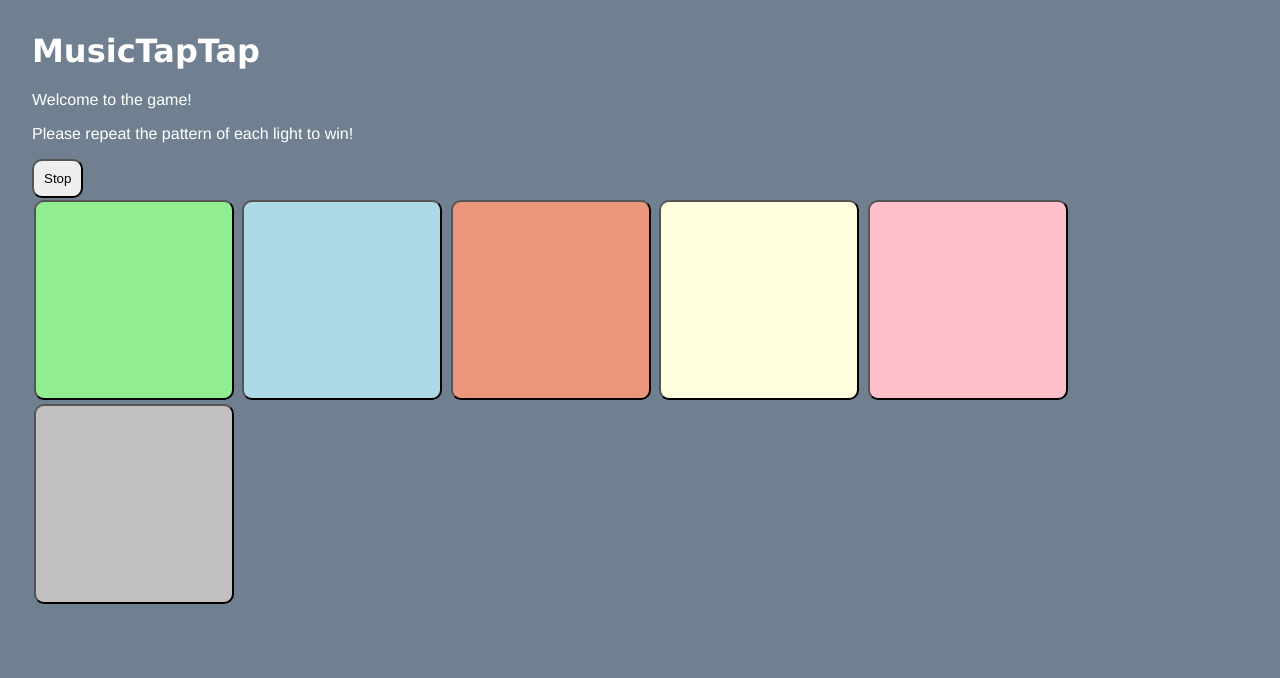
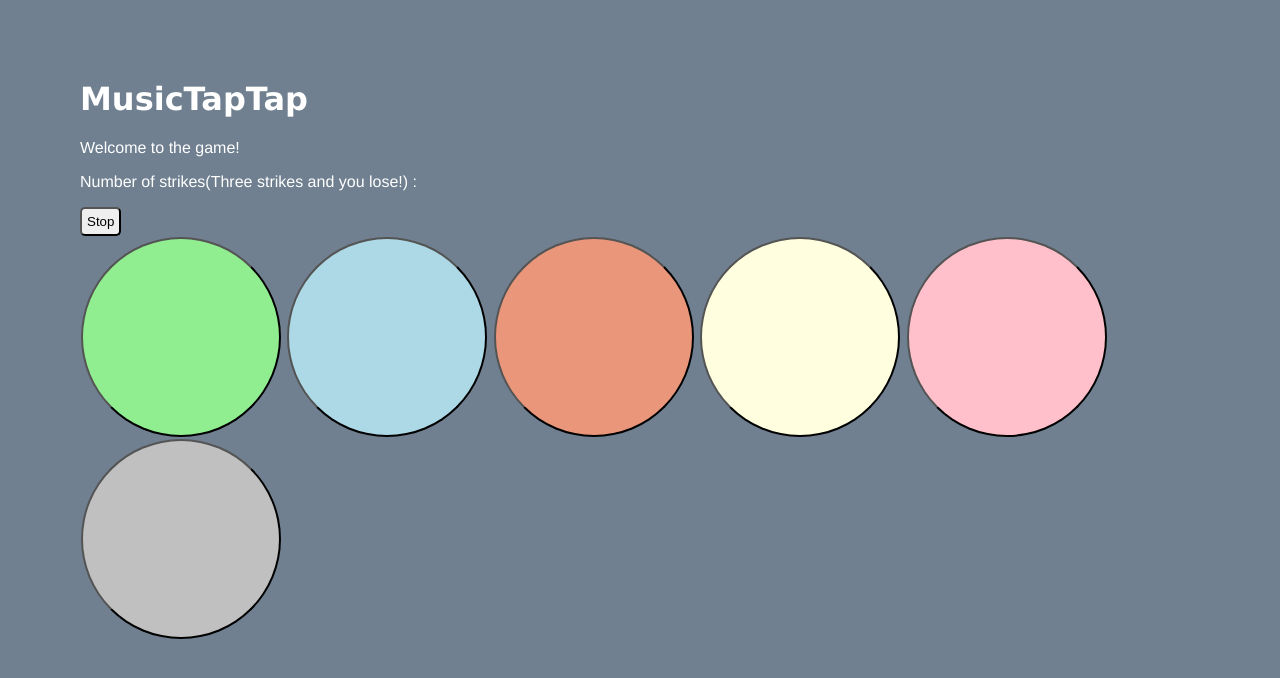
Before and after one commit to Jhu730/music_game_glitch, a plain HTML site: page index.html in a window 1280 px wide. Both pictures are taken after a click on the button "Start". Drawn offline with Linux system fonts and the light colour scheme.

Commit message:
added features

```diff
--- a/index.html
+++ b/index.html
@@ -20,13 +20,14 @@
       Welcome to the game!
     </p>
 
-    <p>
-      Please repeat the pattern of each light to win!
-    </p>
+   <p> Number of strikes(Three strikes and you lose!) :</p> <p id="output"> </p>
+
 
     <button id="startBtn" onclick="startGame()">
-      Start
+     Start
     </button>
+
+
     <button class="hidden" id="stopBtn" onclick="stopGame()">
       Stop
     </button>
@@ -56,19 +57,18 @@
         onmousedown="startTone(4)"
         onmouseup="stopTone()"
       ></button>
-       <button
+      <button
         id="button5"
         onclick="guess(5)"
         onmousedown="startTone(5)"
         onmouseup="stopTone()"
       ></button>
-       <button
+      <button
         id="button6"
         onclick="guess(6)"
         onmousedown="startTone(6)"
         onmouseup="stopTone()"
       ></button>
-
     </div>
   </body>
 </html>
--- a/script.js
+++ b/script.js
@@ -1,19 +1,20 @@
 //Global Variables
-var pattern = [2, 2, 4, 3, 2, 1, 2, 4];
+var pattern = [5, 6, 2, 2, 4, 3, 1, 2];
 var progress = 0;
 var gamePlaying = false;
 var tonePlaying = false;
 var volume = 0.5; //must be between 0.0 and 1.0
 var guessCounter = 0;
+var checkStrikes;
 
 // global constants
-const clueHoldTime = 1000; //how long to hold each clue's light/sound
+var clueHoldTime = 1000; //how long to hold each clue's light/sound
 const cluePauseTime = 333; //how long to pause in between clues
 const nextClueWaitTime = 1000; //how long to wait before starting playback of the clue sequence
 
 function startGame() {
   //initialize game variables
-  guessCounter = 0;
+  checkStrikes = 0;
   progress = 0;
   gamePlaying = true;
   document.getElementById("startBtn").classList.add("hidden");
@@ -22,6 +23,7 @@ function startGame() {
 }
 
 function stopGame() {
+  checkStrikes = 0;
   gamePlaying = false;
   document.getElementById("startBtn").classList.remove("hidden");
   document.getElementById("stopBtn").classList.add("hidden");
@@ -32,7 +34,9 @@ const freqMap = {
   1: 261.6,
   2: 329.6,
   3: 392,
-  4: 466.2
+  4: 466.2,
+  5: 150.1,
+  6: 569.2
 };
 function playTone(btn, len) {
   o.frequency.value = freqMap[btn];
@@ -80,9 +84,11 @@ function playSingleClue(btn) {
 }
 
 function playClueSequence() {
+  guessCounter = 0;
   let delay = nextClueWaitTime; //set delay to initial wait time
   for (let i = 0; i <= progress; i++) {
     // for each clue that is revealed so far
+    clueHoldTime = clueHoldTime - 30;
     console.log("play single clue: " + pattern[i] + " in " + delay + "ms");
     setTimeout(playSingleClue, delay, pattern[i]); // set a timeout to play that clue
     delay += clueHoldTime;
@@ -100,32 +106,31 @@ function winGame() {
   alert("Game Over. You Won!");
 }
 
-
-
-function guess(btn){
+function guess(btn) {
   console.log("user guessed: " + btn);
-
-  if(!gamePlaying){
+  if (!gamePlaying) {
     return;
   }
 
-  if(pattern[guessCounter] == btn){
-    //Correct
-    if(guessCounter == progress){
-      if(progress == pattern.length - 1){
-        //You Win!
+  if (pattern[guessCounter] == btn) {
+    if (guessCounter == progress) {
+      if (progress == pattern.length - 1) {
         winGame();
-      }else{
-        // Next Pattern
+      } else {
         progress++;
         playClueSequence();
+
       }
-    }else{
-      //Go Again
+    } else {
       guessCounter++;
     }
-  }else{
-    //You Lose
-    loseGame();
+  } else {
+    checkStrikes++;
+    document.getElementById("output").innerHTML = checkStrikes;
+    console.log("Number of Strikes: " + checkStrikes);
+    playClueSequence();
+    if (checkStrikes == 3) {
+      loseGame();
+    }
   }
 }
--- a/style.css
+++ b/style.css
@@ -2,7 +2,7 @@
 
 body {
   font-family: helvetica, arial, sans-serif;
-  margin: 2em;
+  margin: 5em;
   background-color: slategrey;
   color: white;
 }
@@ -12,14 +12,16 @@ h1 {
 }
 
 button {
-  padding: 10px;
-  border-radius: 10px;
+  padding: 5px;
+  border-radius: 5px;
 }
 
 #gameButtonArea > button {
   width: 200px;
   height: 200px;
-  margin: 2px;
+  margin: 1px;
+  border-radius:50%;
+  display: inline-block;
 }
 
 .hidden {
@@ -30,7 +32,8 @@ button {
   background: lightgreen;
 }
 
-#button1:active,  #button1.lit{
+#button1:active,
+#button1.lit {
   background: darkgreen;
 }
 
@@ -38,15 +41,17 @@ button {
   background: lightblue;
 }
 
-#button2:active,  #button2.lit {
+#button2:active,
+#button2.lit {
   background: blue;
 }
 
 #button3 {
-  background: 	darksalmon;
+  background: darksalmon;
 }
 
-#button3:active,  #button3.lit{
+#button3:active,
+#button3.lit {
   background: darkred;
 }
 
@@ -54,21 +59,24 @@ button {
   background: lightyellow;
 }
 
-#button4:active,  #button4.litb {
+#button4:active,
+#button4.lit{
   background: yellow;
 }
 
-#button5{
-   background: pink;
+#button5 {
+  background: pink;
 }
-#button5:active, #button5.litb {
+#button5:active,
+#button5.lit {
   background: hotpink;
 }
 
-  #button6{
-   background:silver;
+#button6 {
+  background: silver;
 }
 
-  #button6:active,  #button6.litb {
+#button6:active,
+#button6.lit{
   background: grey;
-  }
+}
```
Also changed, not shown: 2 other files.
